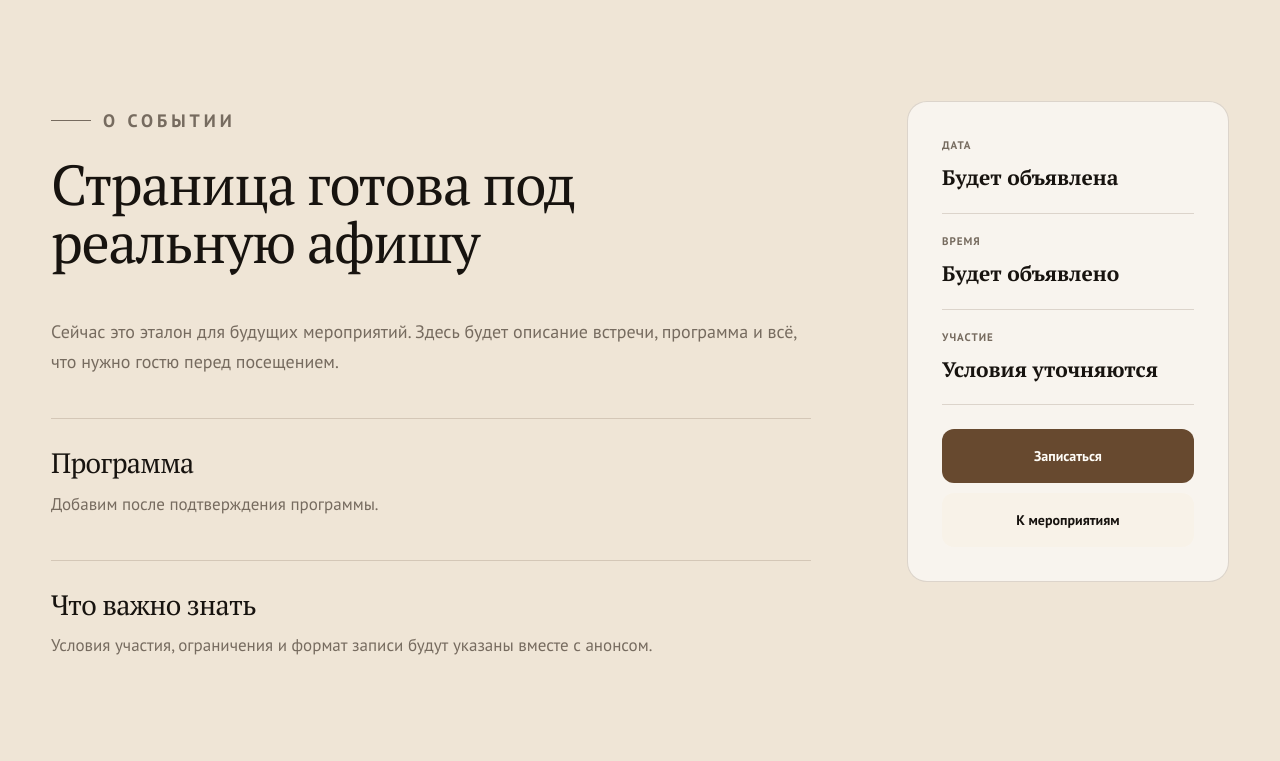
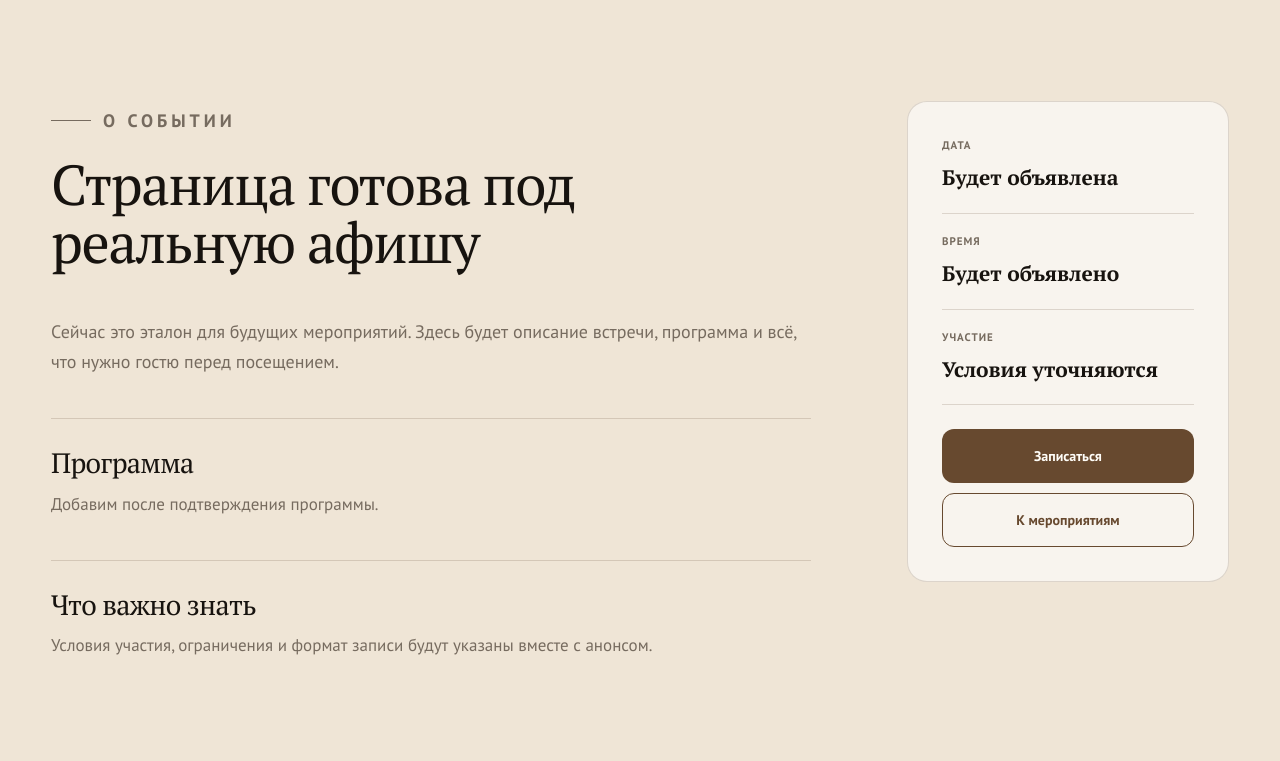
Before and after one commit to Neotwalker/Ya-bao-v3, a PHP site: page /event.html in a window 1280 px wide. Shown: the part 481-1242 px from the top of the page. Run offline with PHP 8.4, Linux system fonts and the light colour scheme.

Commit message:
Теперь кнопка «К мероприятиям» в event.html не белая на белом фоне, а контурная:  прозрачный фон; ореховая рамка; ореховый текст; при наведении — ореховый фон и белый текст.  Остальные кнопки не трогал.  Проверка:  JS syntax errors: 0; duplicate IDs: 0; битых локальных ассетов: 0.

```diff
--- a/assets/css/components.css
+++ b/assets/css/components.css
@@ -22,6 +22,8 @@
 .button--walnut{background:var(--color-walnut);color:var(--color-white)}
 .button--walnut:hover{background:var(--color-walnut-dark)}
 .button--light{background:var(--color-ivory);color:var(--color-ink)}
+.button--outline-walnut{background:transparent;border-color:var(--color-walnut);color:var(--color-walnut)}
+.button--outline-walnut:hover{background:var(--color-walnut);color:var(--color-white)}
 .button--ghost{color:inherit;border-color:rgba(255,255,255,.3)}
 .button[disabled],.button.is-loading{opacity:.58;cursor:not-allowed;transform:none}
 .menu-toggle{display:none;position:relative;width:52px;height:52px;border:1px solid rgba(255,255,255,.28);border-radius:50%;background:transparent;cursor:pointer}
--- a/event.html
+++ b/event.html
@@ -1,4 +1,6 @@
 <!DOCTYPE html>
+<!DOCTYPE html>
+
 <!DOCTYPE html>
 
 <!DOCTYPE html>
@@ -118,8 +120,7 @@
 <span>Участие</span>
 <strong>Условия уточняются</strong>
 </div>
-
-<div class="event-detail__actions"><button class="button button--walnut" data-event="Музыкальный вечер" data-event-date="дата уточняется" data-event-price="условия участия уточняются" data-event-time="время уточняется" data-modal-open="" data-source="event-detail" type="button">Записаться</button><a class="button button--light" href="events.html">К мероприятиям</a></div></aside>
+<div class="event-detail__actions"><button class="button button--walnut" data-event="Музыкальный вечер" data-event-date="дата уточняется" data-event-price="условия участия уточняются" data-event-time="время уточняется" data-modal-open="" data-source="event-detail" type="button">Записаться</button><a class="button button--outline-walnut" href="events.html">К мероприятиям</a></div></aside>
 </div>
 </div>
 </section></main>
```
Also changed, not shown: README.md.
